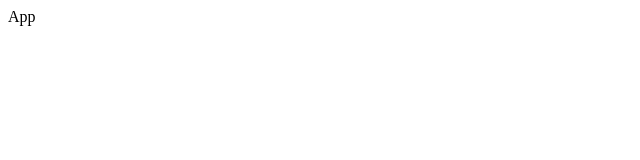
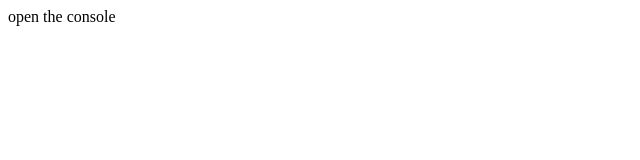
Before and after one commit to CoderKavyaG/DevLens, a React (Vite) app: page / in a window 1280 px wide. Shown: the top 160 px of the page, without its empty margins (0-640 px from the left). Built offline with nearby package versions, Linux system fonts and the light colour scheme.

Commit message:
tokensizer working !!!!

```diff
--- a/src/App.tsx
+++ b/src/App.tsx
@@ -1,10 +1,11 @@
-import React from 'react'
-import './index.css'
+import { tokenize } from './engine/tokenizer'
 
 function App() {
-  return (
-    <div>App</div>
-  )
+  const html = '<h1 class="title">kavi u did it</h1>'
+  const tokens = tokenize(html)
+  console.log(tokens)
+
+  return <div>open the console</div>
 }
 
 export default App
```
